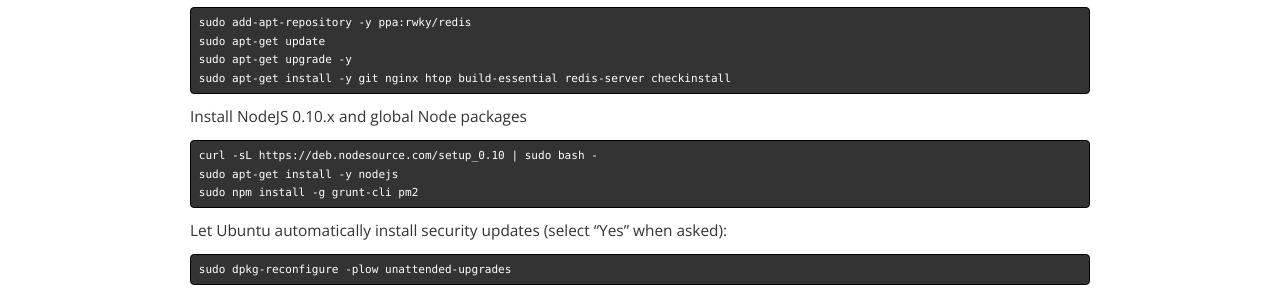
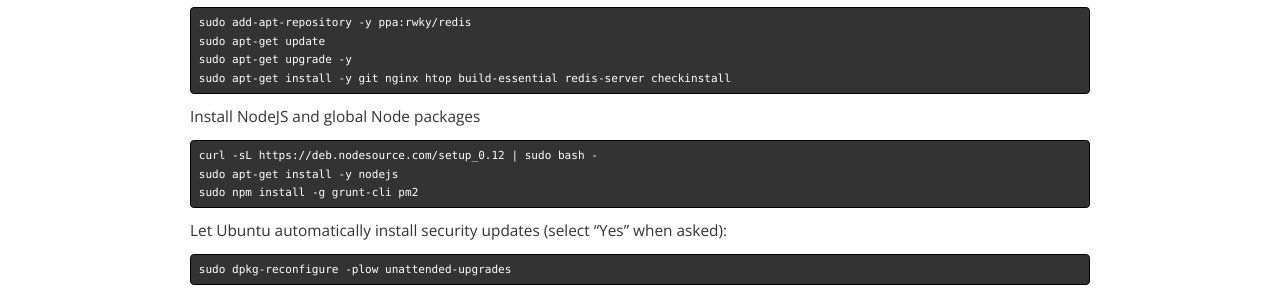
Before and after one commit to enketo/blog, a Jekyll site: the page built from _posts/2015-05-19-install-enketo.md, in a window 1280 px wide and 900 px high, scrolled down 4364 px. Shown: the part 154-454 px from the top of the window. Built offline with Jekyll 4.4.1, drawn with Linux system fonts in a browser that asks for light colours; nearby versions of some CDN libraries; Markdown is read by kramdown in place of the engine named in the settings; comment, search, counter and statistics services are not loaded.

Commit message:
changed: nodeJS 0.12

````diff
--- a/_posts/2015-05-19-install-enketo.md
+++ b/_posts/2015-05-19-install-enketo.md
@@ -158,10 +158,10 @@
 sudo apt-get install -y git nginx htop build-essential redis-server checkinstall
 ```
 
-Install NodeJS 0.10.x and global Node packages
+Install NodeJS and global Node packages
 
 ```bash
-curl -sL https://deb.nodesource.com/setup_0.10 | sudo bash -
+curl -sL https://deb.nodesource.com/setup_0.12 | sudo bash -
 sudo apt-get install -y nodejs
 sudo npm install -g grunt-cli pm2
 ```
````
